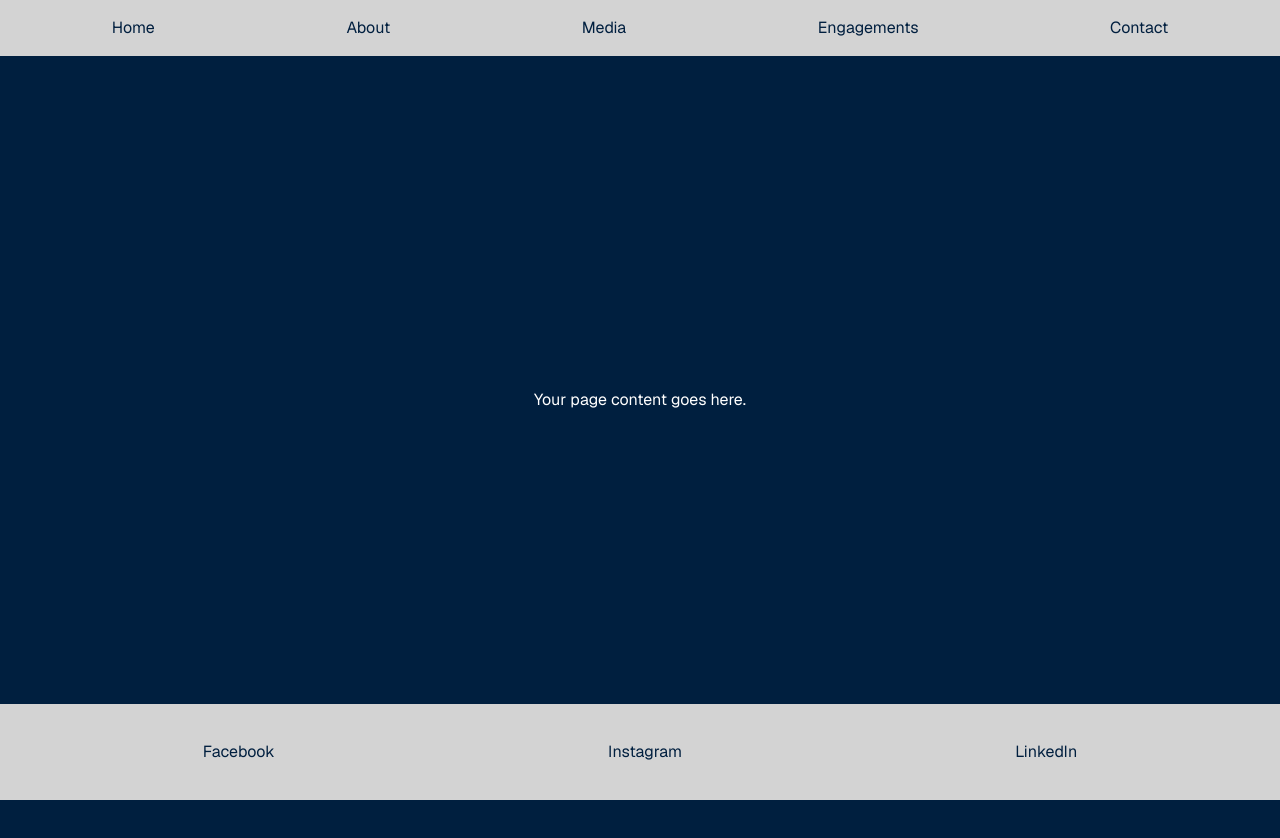
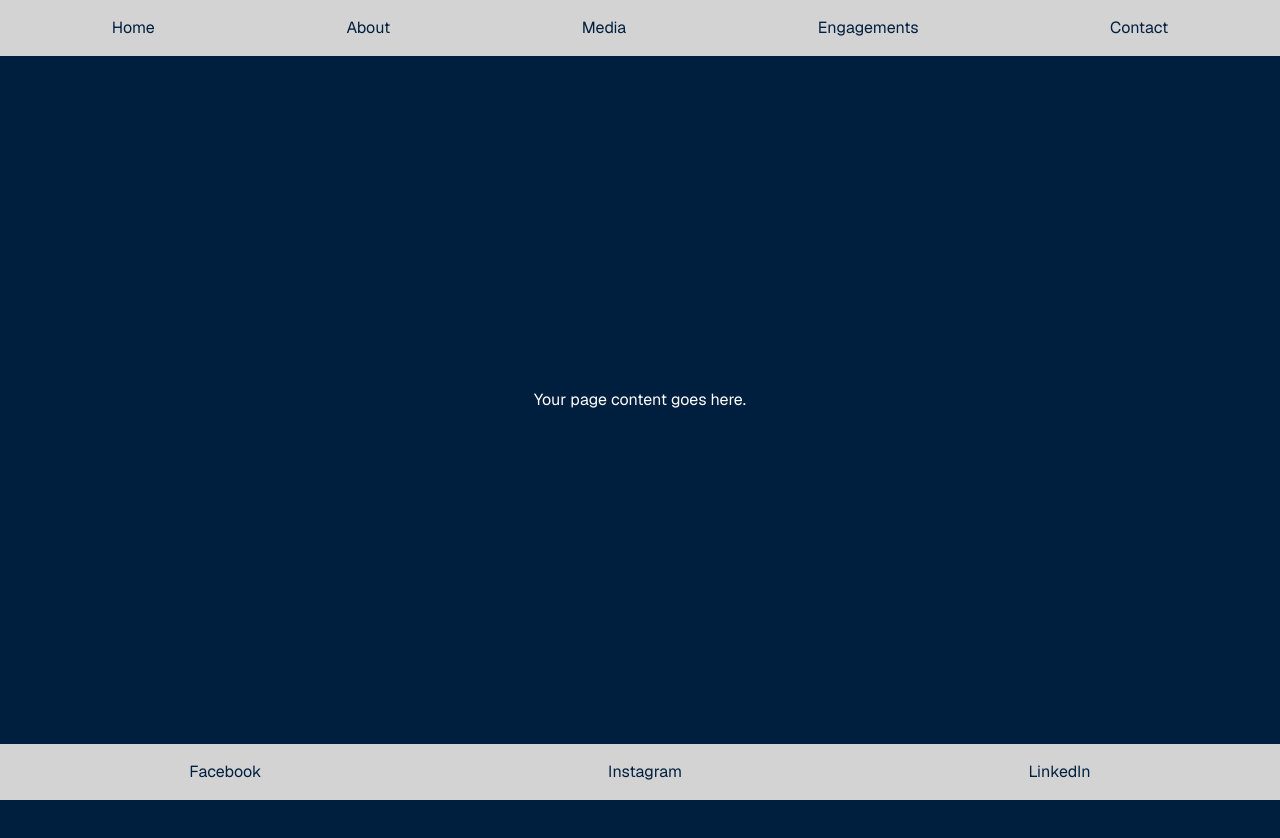
Before and after one commit to mzsellem/ij-han-website, a Next.js app: page / in a window 1280 px wide. Built offline with nearby package versions, Linux system fonts and the light colour scheme.

Commit message:
remove padding on footer

```diff
--- a/app/page.tsx
+++ b/app/page.tsx
@@ -18,7 +18,7 @@ export default function Home() {
         <p>Your page content goes here.</p>
       </main>
       <footer className='w-full'>
-        <ul className='flex justify-around p-5'>
+        <ul className='flex justify-around'>
             <li><a href="#Facebook">Facebook</a></li>
             <li><a href="#Instagram">Instagram</a></li>
             <li><a href="#LinkedIn">LinkedIn</a></li>
```
